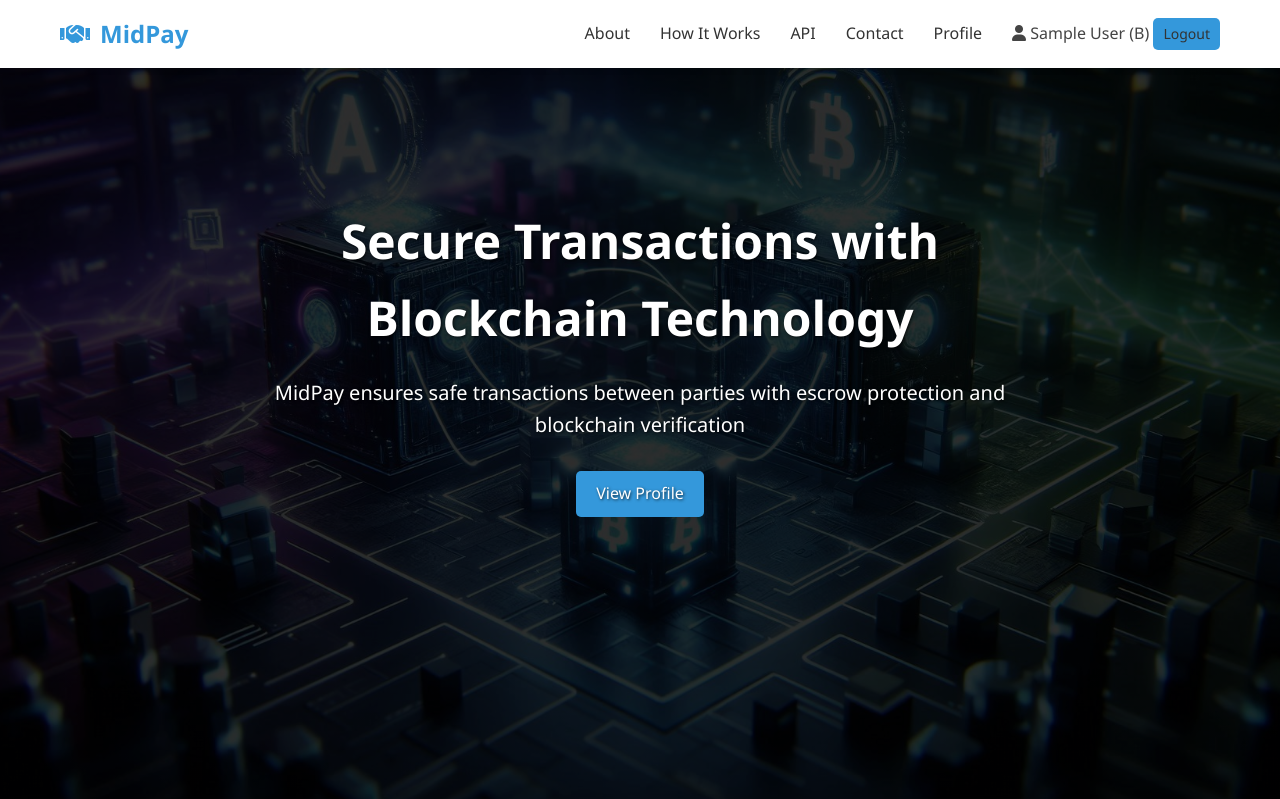
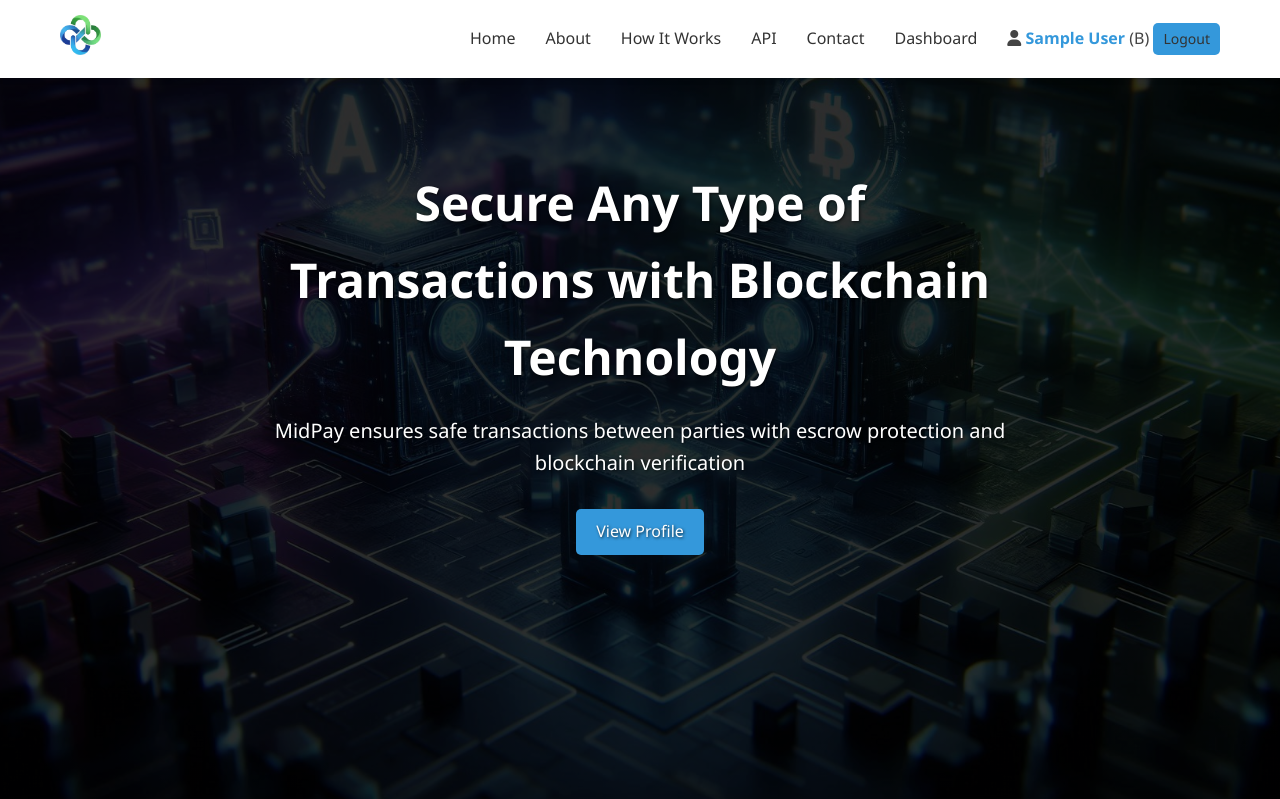
Before and after one commit to Anubhob435/midpay, a Flask app: page / in a window 1280 px wide. Shown: the top 799 px of the page. Run offline with Flask 3, Linux system fonts and the light colour scheme; the visitor is signed in with stand-in values (Sample User, id 1).

Commit message:
Design improvements

```diff
--- a/static/css/style.css
+++ b/static/css/style.css
@@ -130,6 +130,18 @@ header {
 
 .nav-links a:hover {
     color: var(--primary-color);
+}
+
+.user-info .user-profile-link {
+    text-decoration: none;
+    color: var(--primary-color);
+    font-weight: 600;
+    transition: color 0.3s;
+}
+
+.user-info .user-profile-link:hover {
+    color: var(--secondary-color);
+    text-decoration: underline;
 }
 
 /* Hero Section */
--- a/templates/index.html
+++ b/templates/index.html
@@ -4,24 +4,25 @@
     <meta charset="UTF-8">
     <meta name="viewport" content="width=device-width, initial-scale=1.0">
     <title>MidPay - Secure Escrow Payment System</title>
+    <link rel="icon" href="{{ url_for('static', filename='images/midpay-icon.ico') }}" type="image/x-icon">
     <link rel="stylesheet" href="{{ url_for('static', filename='css/style.css') }}">
     <link rel="stylesheet" href="https://cdnjs.cloudflare.com/ajax/libs/font-awesome/6.0.0-beta3/css/all.min.css">
 </head>
 <body>
-    <header>
-        <nav class="navbar">
+    <header>        <nav class="navbar">
             <div class="logo">
-                <h1><i class="fas fa-handshake"></i> MidPay</h1>
+                <a href="/"><img src="{{ url_for('static', filename='images/midpay-logo.png') }}" alt="MidPay Logo" height="40"></a>
             </div>
             <ul class="nav-links">
-                <li><a href="#about">About</a></li>
-                <li><a href="#usage">How It Works</a></li>
-                <li><a href="{{ url_for('api_docs') }}">API</a></li>
-                <li><a href="#contact">Contact</a></li>
+                <li><a href="/">Home</a></li>
+                <li><a href="/#about">About</a></li>
+                <li><a href="/#usage">How It Works</a></li>
+                <li><a href="/api-docs" class="active">API</a></li>
+                <li><a href="/#contact">Contact</a></li>
                 {% if username %}
-                <li><a href="{{ url_for('profile') }}">Profile</a></li>
+                <li><a href="{{ url_for('dashboard') }}">Dashboard</a></li>
                 <li class="user-info">
-                    <span><i class="fas fa-user"></i> {{ name }} ({{ user_role }})</span>
+                    <span><i class="fas fa-user"></i> <a href="{{ url_for('profile') }}" class="user-profile-link">{{ name }}</a> ({{ user_role }})</span>
                     <a href="{{ url_for('logout') }}" class="btn btn-sm">Logout</a>
                 </li>
                 {% else %}
@@ -47,7 +48,7 @@
 
         <section class="hero">
             <div class="hero-content" style="position: relative; z-index: 2; color: white; text-shadow: 1px 1px 3px rgba(0,0,0,0.7);">
-                <h1>Secure Transactions with Blockchain Technology</h1>
+                <h1>Secure Any Type of Transactions with Blockchain Technology</h1>
                 <p>MidPay ensures safe transactions between parties with escrow protection and blockchain verification</p>
                 {% if not username %}
                 <a href="{{ url_for('login_page') }}" class="btn btn-primary" id="get-started-btn">Get Started</a>
--- a/templates/profile.html
+++ b/templates/profile.html
@@ -5,15 +5,15 @@
     <meta charset="UTF-8">
     <meta name="viewport" content="width=device-width, initial-scale=1.0">
     <title>{{ user.name }} - Profile | MidPay</title>
+    <link rel="icon" href="{{ url_for('static', filename='images/midpay-icon.ico') }}" type="image/x-icon">
     <link rel="stylesheet" href="{{ url_for('static', filename='css/style.css') }}">
     <link rel="stylesheet" href="{{ url_for('static', filename='css/profile.css') }}">
     <link rel="stylesheet" href="https://cdnjs.cloudflare.com/ajax/libs/font-awesome/6.0.0-beta3/css/all.min.css">
 </head>
-<body>
-    <header>
+<body>    <header>
         <nav class="navbar">
             <div class="logo">
-                <h1><i class="fas fa-handshake"></i> MidPay</h1>
+                <a href="/"><img src="{{ url_for('static', filename='images/midpay-logo.png') }}" alt="MidPay Logo" height="40"></a>
             </div>
             <ul class="nav-links">
                 <li><a href="{{ url_for('index') }}">Home</a></li>
```
Also changed, not shown: templates/api_documentation.html (+5 -6 lines), templates/api_key.html (+5 -4 lines), templates/login.html (+6 -6 lines), templates/register.html (+5 -5 lines), static/images/midpay-icon.ico (added), static/images/midpay-logo.png (added).
